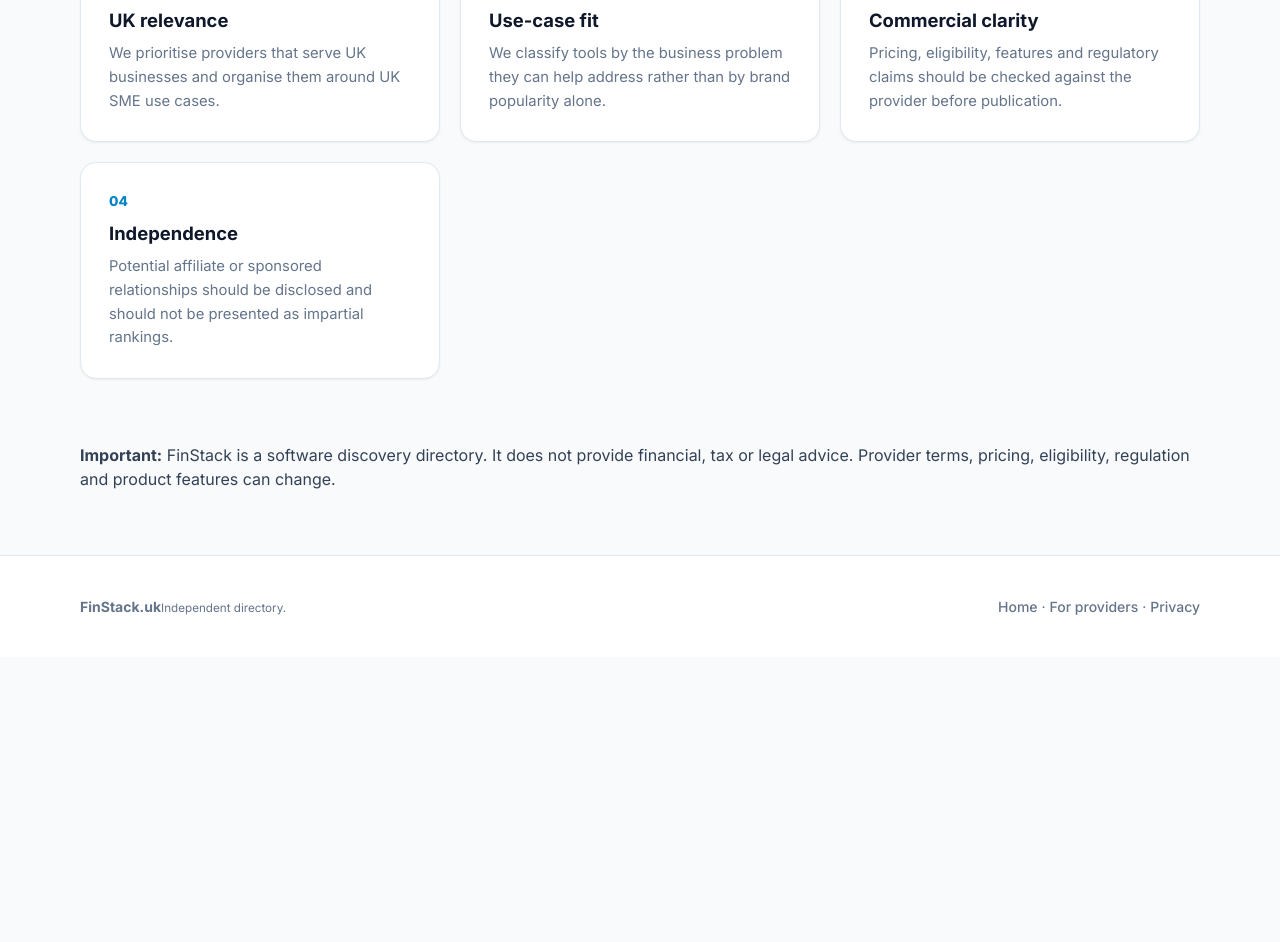
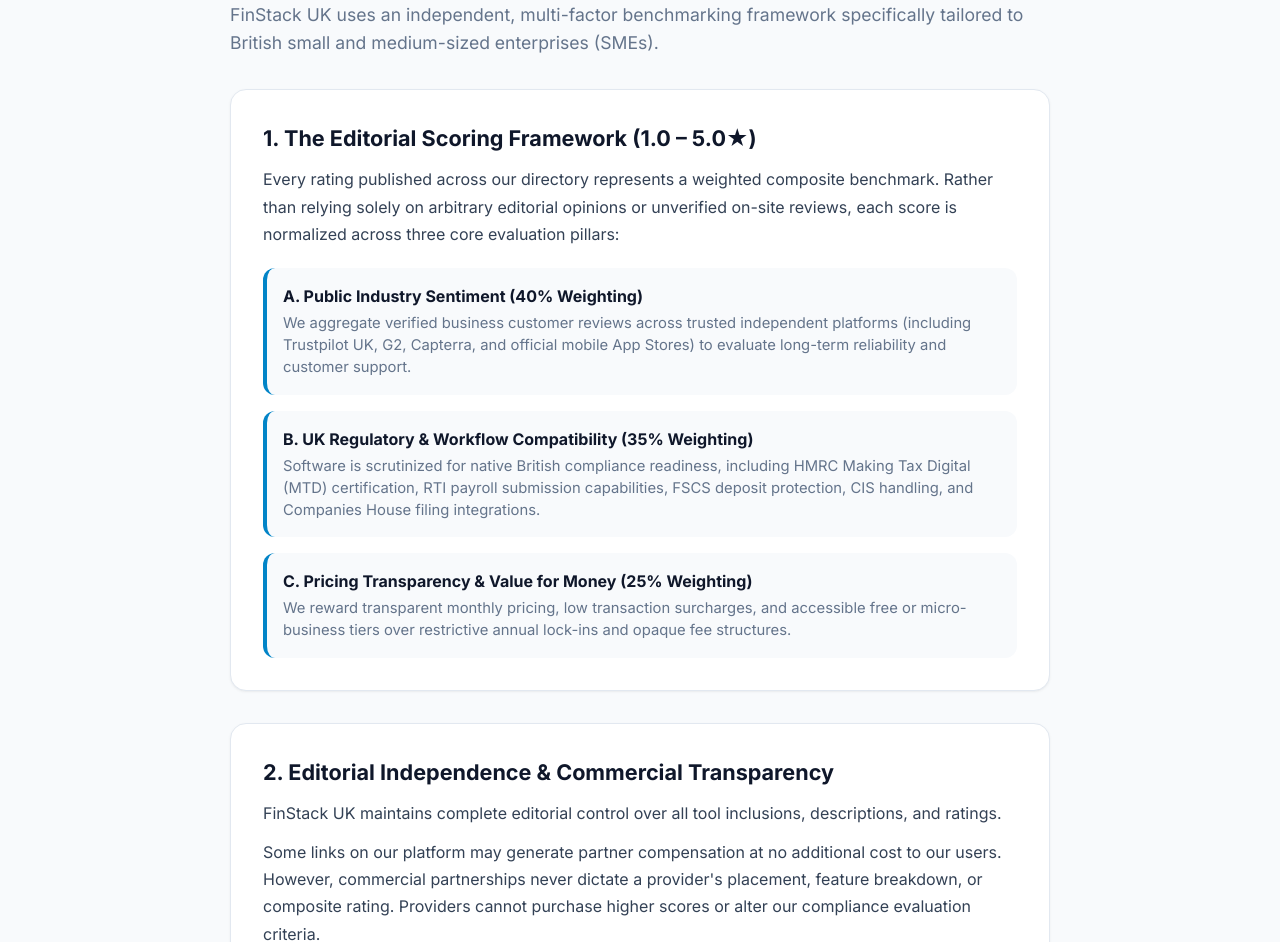
Before and after one commit to aniketkumarvedika432-tech/finstack-uk, a plain HTML site: page methodology.html in a window 1280 px wide. Shown: the part 239-1181 px from the top of the page. Before the commit the page ends 896 px from the top, so only its background shows below. Drawn offline with Linux system fonts and the light colour scheme.

Commit message:
Update methodology.html

```diff
--- a/methodology.html
+++ b/methodology.html
@@ -1,10 +1,88 @@
-<!doctype html><html lang="en-GB"><head><meta charset="utf-8"><meta name="viewport" content="width=device-width,initial-scale=1"><title>How FinStack Evaluates Tools</title><link rel="stylesheet" href="css/style.css"></head><body>
-<nav class="nav"><div class="nav-inner"><a class="logo" href="index.html">FinStack<span>.uk</span></a><div class="navlinks"><a href="tools.html">Directory</a><a href="finder.html">Find my tools</a><a class="nav-cta" href="for-providers.html">For providers</a></div></div></nav>
-<header class="page-hero"><div class="page-hero-inner"><span class="eyebrow">Trust & methodology</span><h1>How FinStack evaluates tools.</h1><p>We aim to make software discovery clearer for UK SMEs without presenting directory content as financial, tax or legal advice.</p></div></header>
-<main class="container"><div class="steps">
-<div class="step"><span class="step-num">01</span><h3>UK relevance</h3><p>We prioritise providers that serve UK businesses and organise them around UK SME use cases.</p></div>
-<div class="step"><span class="step-num">02</span><h3>Use-case fit</h3><p>We classify tools by the business problem they can help address rather than by brand popularity alone.</p></div>
-<div class="step"><span class="step-num">03</span><h3>Commercial clarity</h3><p>Pricing, eligibility, features and regulatory claims should be checked against the provider before publication.</p></div>
-<div class="step"><span class="step-num">04</span><h3>Independence</h3><p>Potential affiliate or sponsored relationships should be disclosed and should not be presented as impartial rankings.</p></div>
-</div><div class="notice" style="margin-top:25px"><strong>Important:</strong> FinStack is a software discovery directory. It does not provide financial, tax or legal advice. Provider terms, pricing, eligibility, regulation and product features can change.</div></main>
-<footer class="footer"><div class="footer-inner"><div><strong>FinStack.uk</strong><small>Independent directory.</small></div><div><a href="index.html">Home</a> · <a href="for-providers.html">For providers</a> · <a href="privacy.html">Privacy</a></div></div></footer></body></html>
+<!doctype html>
+<html lang="en-GB">
+<head>
+  <meta charset="utf-8">
+  <meta name="viewport" content="width=device-width,initial-scale=1">
+  <title>Editorial Methodology & Scoring Framework | FinStack UK</title>
+  <meta name="description" content="Learn how FinStack UK evaluates, benchmarks, and scores UK SME financial software and banking tools.">
+  <link rel="stylesheet" href="css/style.css">
+</head>
+<body>
+  <nav class="nav">
+    <div class="nav-inner">
+      <a class="logo" href="index.html">FinStack<span>.uk</span></a>
+      <div class="navlinks">
+        <a href="tools.html">Directory</a>
+        <a href="finder.html">Find my tools</a>
+        <a href="methodology.html" class="active">Methodology</a>
+        <a class="nav-cta" href="for-providers.html">For providers</a>
+      </div>
+    </div>
+  </nav>
+
+  <main class="container" style="max-width: 860px; padding-top: 48px; padding-bottom: 64px;">
+    <div class="section-head" style="margin-top: 0; margin-bottom: 32px; display: block;">
+      <span class="eyebrow">Editorial Standards</span>
+      <h1 style="font-size: 2.4rem; font-weight: 800; margin-top: 8px;">How We Evaluate & Score Financial Tools</h1>
+      <p style="font-size: 1.1rem; line-height: 1.6; color: var(--text-muted); margin-top: 10px;">
+        FinStack UK uses an independent, multi-factor benchmarking framework specifically tailored to British small and medium-sized enterprises (SMEs).
+      </p>
+    </div>
+
+    <div style="background: #ffffff; border: 1px solid var(--border); border-radius: var(--radius-lg); padding: 32px; box-shadow: var(--shadow-card); margin-bottom: 32px;">
+      <h2 style="font-size: 1.35rem; color: var(--text-dark); margin-bottom: 12px;">1. The Editorial Scoring Framework (1.0 – 5.0★)</h2>
+      <p style="line-height: 1.7; color: var(--text-body); margin-bottom: 16px;">
+        Every rating published across our directory represents a weighted composite benchmark. Rather than relying solely on arbitrary editorial opinions or unverified on-site reviews, each score is normalized across three core evaluation pillars:
+      </p>
+
+      <div style="display: grid; gap: 16px; margin-top: 20px;">
+        <div style="padding: 16px; background: var(--bg-page); border-radius: var(--radius-md); border-left: 4px solid var(--brand);">
+          <strong style="color: var(--text-dark); font-size: 1rem;">A. Public Industry Sentiment (40% Weighting)</strong>
+          <p style="font-size: 0.925rem; color: var(--text-muted); margin-top: 4px;">
+            We aggregate verified business customer reviews across trusted independent platforms (including Trustpilot UK, G2, Capterra, and official mobile App Stores) to evaluate long-term reliability and customer support.
+          </p>
+        </div>
+
+        <div style="padding: 16px; background: var(--bg-page); border-radius: var(--radius-md); border-left: 4px solid var(--brand);">
+          <strong style="color: var(--text-dark); font-size: 1rem;">B. UK Regulatory & Workflow Compatibility (35% Weighting)</strong>
+          <p style="font-size: 0.925rem; color: var(--text-muted); margin-top: 4px;">
+            Software is scrutinized for native British compliance readiness, including HMRC Making Tax Digital (MTD) certification, RTI payroll submission capabilities, FSCS deposit protection, CIS handling, and Companies House filing integrations.
+          </p>
+        </div>
+
+        <div style="padding: 16px; background: var(--bg-page); border-radius: var(--radius-md); border-left: 4px solid var(--brand);">
+          <strong style="color: var(--text-dark); font-size: 1rem;">C. Pricing Transparency & Value for Money (25% Weighting)</strong>
+          <p style="font-size: 0.925rem; color: var(--text-muted); margin-top: 4px;">
+            We reward transparent monthly pricing, low transaction surcharges, and accessible free or micro-business tiers over restrictive annual lock-ins and opaque fee structures.
+          </p>
+        </div>
+      </div>
+    </div>
+
+    <div style="background: #ffffff; border: 1px solid var(--border); border-radius: var(--radius-lg); padding: 32px; box-shadow: var(--shadow-card); margin-bottom: 32px;">
+      <h2 style="font-size: 1.35rem; color: var(--text-dark); margin-bottom: 12px;">2. Editorial Independence & Commercial Transparency</h2>
+      <p style="line-height: 1.7; color: var(--text-body); margin-bottom: 12px;">
+        FinStack UK maintains complete editorial control over all tool inclusions, descriptions, and ratings.
+      </p>
+      <p style="line-height: 1.7; color: var(--text-body); margin-bottom: 12px;">
+        Some links on our platform may generate partner compensation at no additional cost to our users. However, commercial partnerships never dictate a provider's placement, feature breakdown, or composite rating. Providers cannot purchase higher scores or alter our compliance evaluation criteria.
+      </p>
+    </div>
+
+    <div style="background: #ffffff; border: 1px solid var(--border); border-radius: var(--radius-lg); padding: 32px; box-shadow: var(--shadow-card);">
+      <h2 style="font-size: 1.35rem; color: var(--text-dark); margin-bottom: 12px;">3. Disclaimer & Regular Audits</h2>
+      <p style="line-height: 1.7; color: var(--text-body); margin-bottom: 16px;">
+        FinStack is an independent software discovery directory and does not provide financial, legal, or tax advice. We conduct periodic data audits to maintain accurate pricing and feature snapshots as UK provider terms evolve.
+      </p>
+      <a class="btn" href="tools.html">Explore the Directory →</a>
+    </div>
+  </main>
+
+  <footer class="footer">
+    <div class="footer-inner">
+      <div><strong>FinStack.uk</strong><br><small>Independent UK fintech and SME software directory.</small></div>
+      <div><a href="about.html">About</a> · <a href="methodology.html">Methodology</a> · <a href="for-providers.html">For providers</a> · <a href="privacy.html">Privacy</a> · <a href="terms.html">Terms</a></div>
+    </div>
+  </footer>
+</body>
+</html>
```
